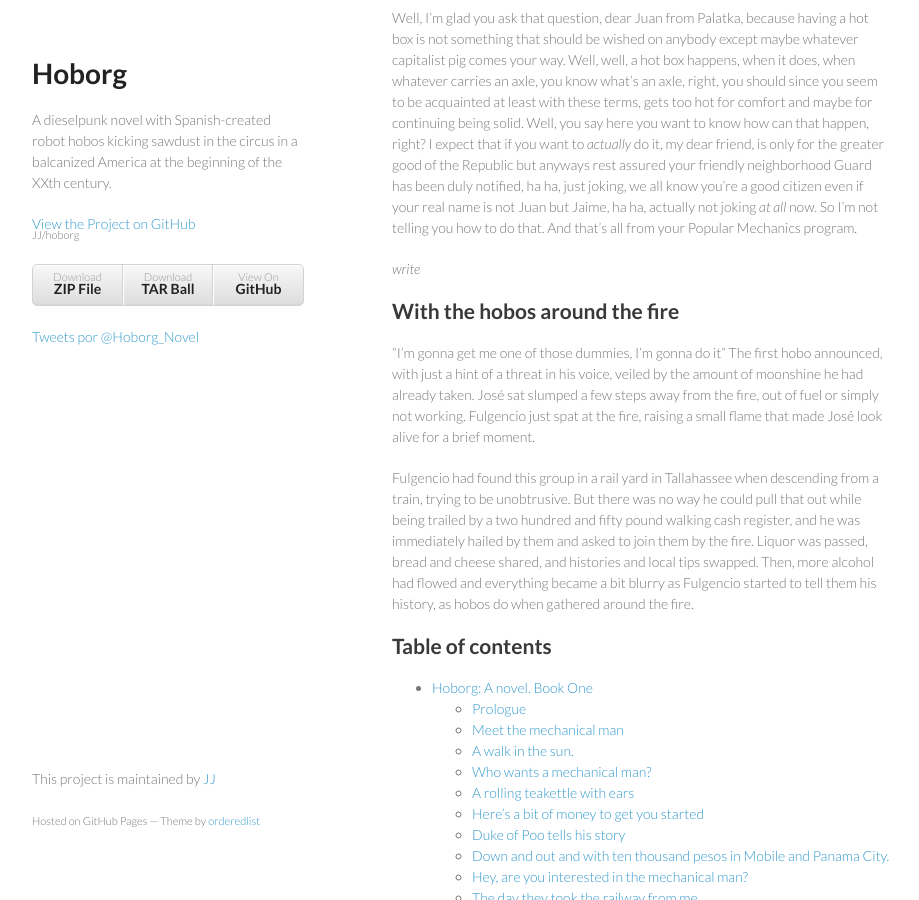
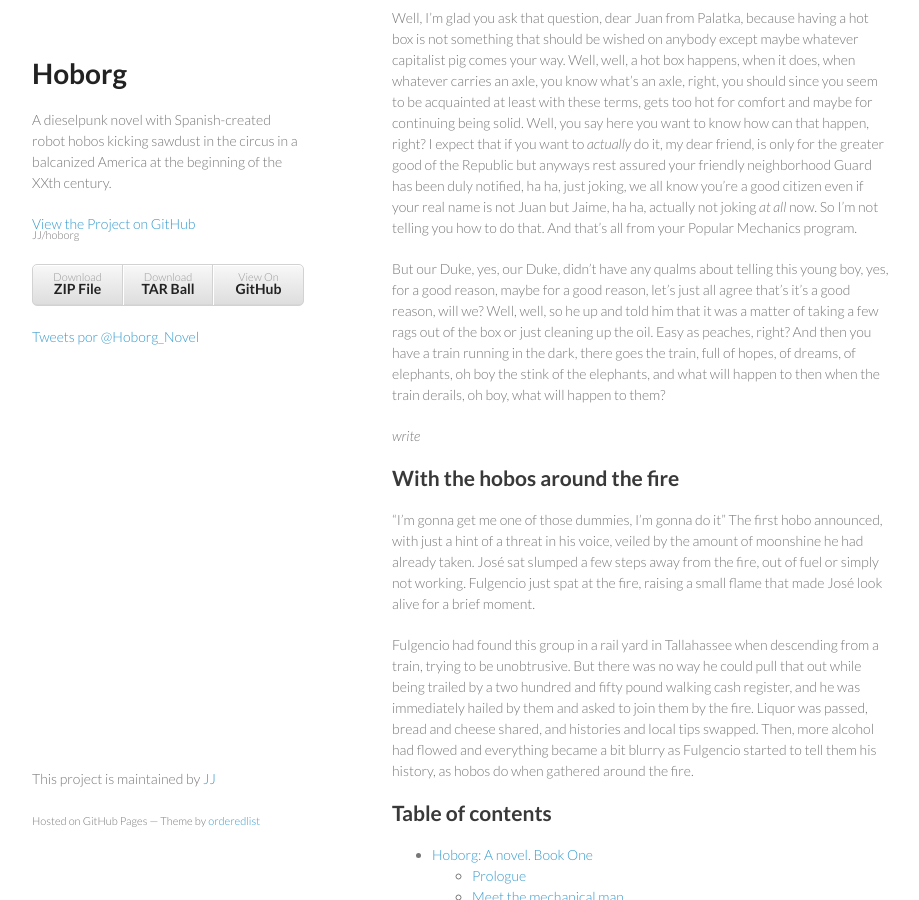
Before and after one commit to JJ/hoborg, a Jekyll site: the page built from text/text.md, in a window 1280 px wide and 900 px high, scrolled down 49541 px. Shown: the whole window, without its empty margins (178-1097 px from the left). Built offline with Jekyll 4.4.1, drawn with Linux system fonts in a browser that asks for light colours; comment, search, counter and statistics services are not loaded.

Commit message:
Sync text/text.md from master to gh-pages

```diff
--- a/text/text.md
+++ b/text/text.md
@@ -2788,7 +2788,15 @@ real name is not Juan but Jaime, ha ha, actually not joking *at all*
 now. So I'm not telling you how to do that. And that's all from your
 Popular Mechanics program.
 
-
+But our Duke, yes, our Duke, didn't have any qualms about telling this
+young boy, yes, for a good reason, maybe for a good reason, let's just
+all agree that's it's a good reason, will we? Well, well, so he up and
+told him that it was a matter of taking a few rags out of the box or
+just cleaning up the oil. Easy as peaches, right? And then you have a
+train running in the dark, there goes the train, full of hopes, of
+dreams, of elephants, oh boy the stink of the elephants, and what will
+happen to then when the train derails, oh boy, what will happen to
+them?
 
 *write*
 
```
